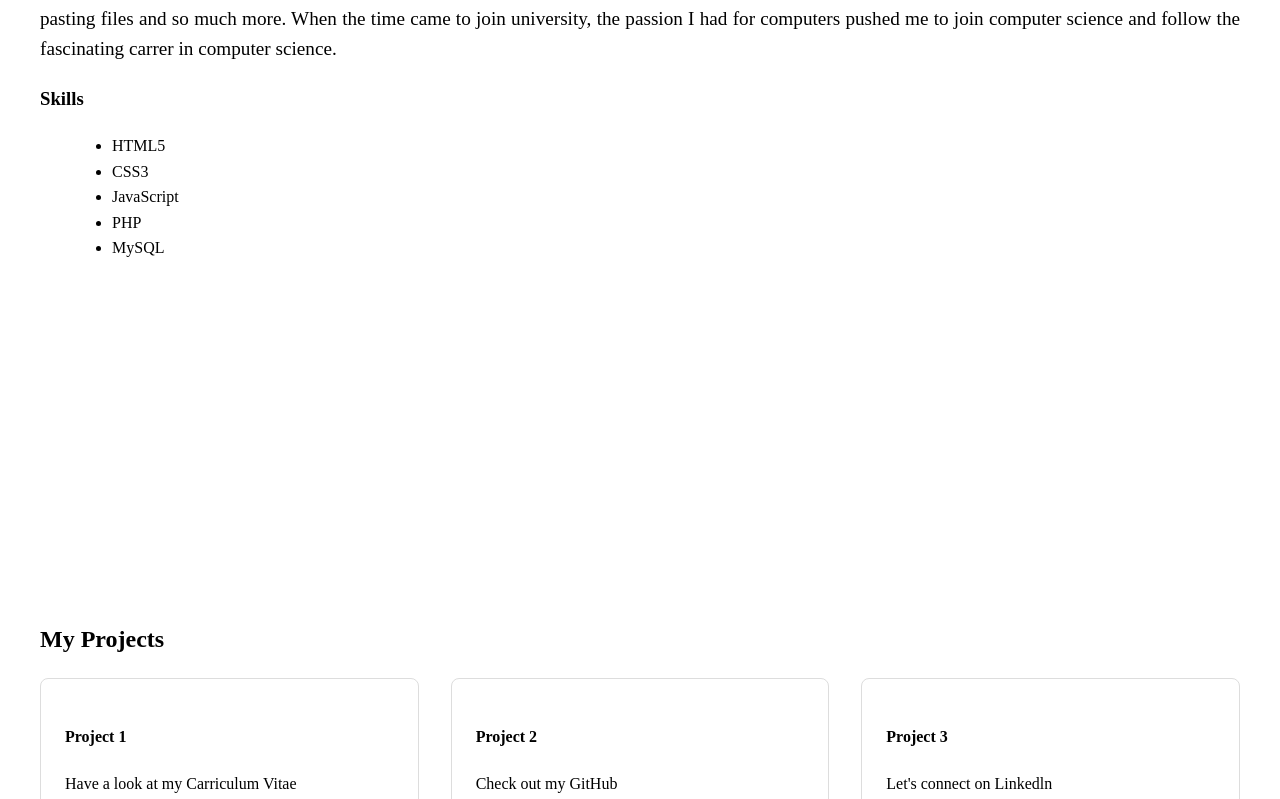
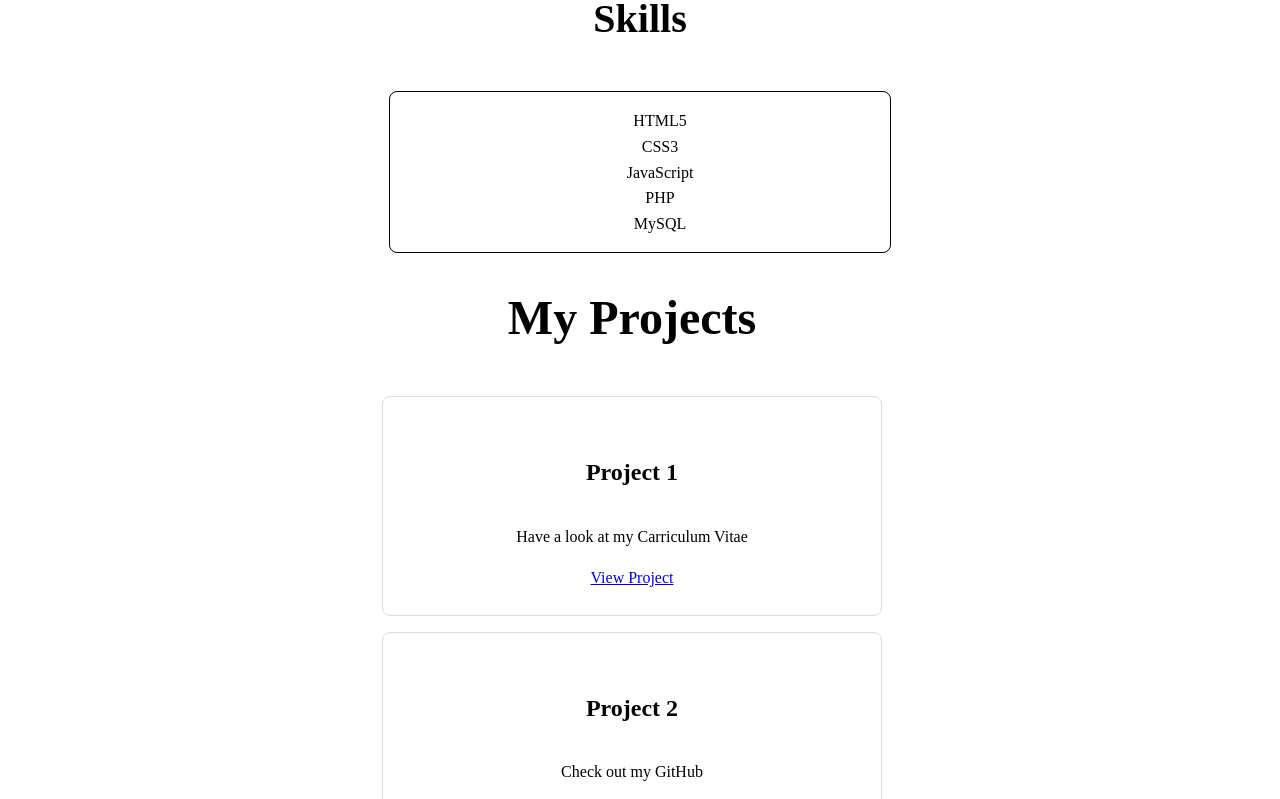
Before and after one commit to Kira-Legacy/Personal-Portfolio-Website, a plain HTML site: page index.html in a window 1280 px wide. Shown: the part 1221-2020 px from the top of the page. Drawn offline with Linux system fonts and the light colour scheme.

Commit message:
Update style.css

```diff
--- a/style.css
+++ b/style.css
@@ -9,6 +9,22 @@ header {
     background-color: #0d004b;
     color: white;
     padding: 1rem 0;
+}
+
+h1, h2, h3{
+    text-align: center;
+}
+
+h2{
+    font-size: 3rem;
+}
+
+h3{
+    font-size: 2.5rem;
+}
+
+h4{
+    font-size: 1.5rem;
 }
 
 nav ul {
@@ -29,10 +45,10 @@ nav a {
 }
 
 section {
-    padding: 4rem 2rem;
+    padding: 2rem 2rem;
     max-width: 1200px;
     margin: 0 auto;
-    height: 700px;
+    height: 600px;
 }
 
 .hero {
@@ -40,13 +56,30 @@ section {
     background-color: #f0f0f0;
 }
 
+.hero .bigger{
+    font-size: 2.2rem;
+}
+
+.hero .big{
+    font-size: 1.5rem;
+}
 .hero-content {
     padding: 2rem;
 }
+.hero-content p{
+    font-size: 1.3rem;
+    text-align: center;
+}
 
-.hero-content p{
+.about{
+    margin: 0 5rem;
+}
+
+.about .description{
     font-size: 1.2rem;
+    text-align: justify;
 }
+
 
 .profile-img {
     width: 300px;
@@ -61,23 +94,52 @@ section {
 }
 
 .about ul {
-    list-style: disc;
-    margin-left: 2rem;
+    list-style: none;
+
 }
 
+.about ul li{
+    text-align: center;
+}
+
+.about .skillcontainer{
+    border: black solid 1.5px;
+    width: 500px;
+    margin: 0 auto;
+    border-radius: 8px;
+}
+
+.projects{
+    margin: 0;
+}
 
 .projects .project-grid {
-    display: grid;
+    display: flex;
+    flex-direction: column;
     grid-template-columns: repeat(auto-fit, minmax(300px, 1fr));
-    gap: 2rem;
+    gap: 1rem;
 }
 
 .projects .project {
     border: 1px solid #ddd;
     padding: 1.5rem;
     border-radius: 8px;
+    text-align: center;
+    width: 450px;
+    margin: 0 auto;
 }
 
+#projects{
+    height: 750px;
+}
+
+.contact{
+    margin-top: 4rem;
+}
+
+.contact .reach{
+    text-align: center;
+}
 .contact form {
     display: flex;
     flex-direction: column;
@@ -86,12 +148,17 @@ section {
 }
 
 .contact input,
-.contact textarea,
 .contact button {
     margin-bottom: 1rem;
     padding: 0.75rem;
     border: 1px solid #ddd;
     border-radius: 4px;
+}
+
+.contact textarea{
+    height: 125px;
+    margin-bottom: 3rem;
+
 }
 
 .contact button {
@@ -118,6 +185,6 @@ footer {
         margin: 0.5rem 0;
     }
     .projects .project-grid {
-        grid-template-columns: 1fr; /* Single column on smaller screens */
+        grid-template-columns: 1fr;
     }
 }
```
